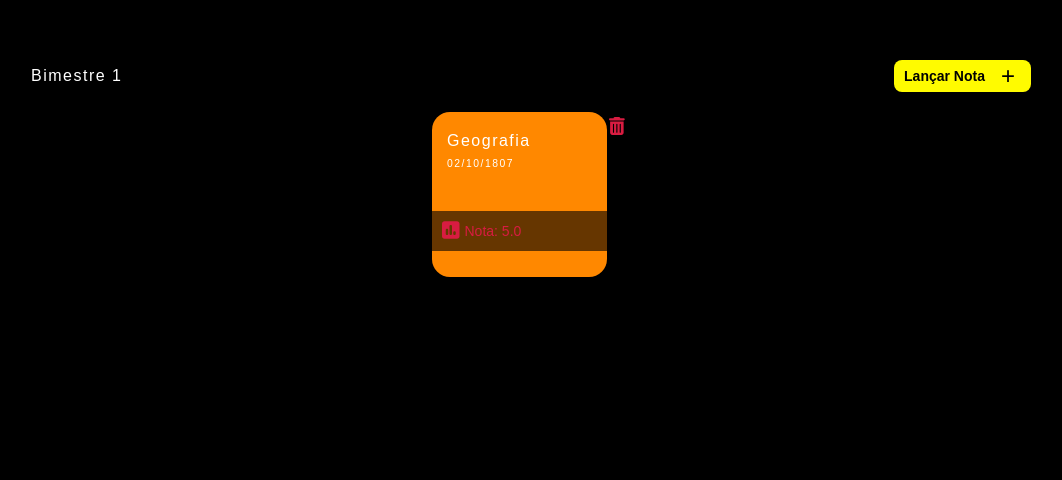
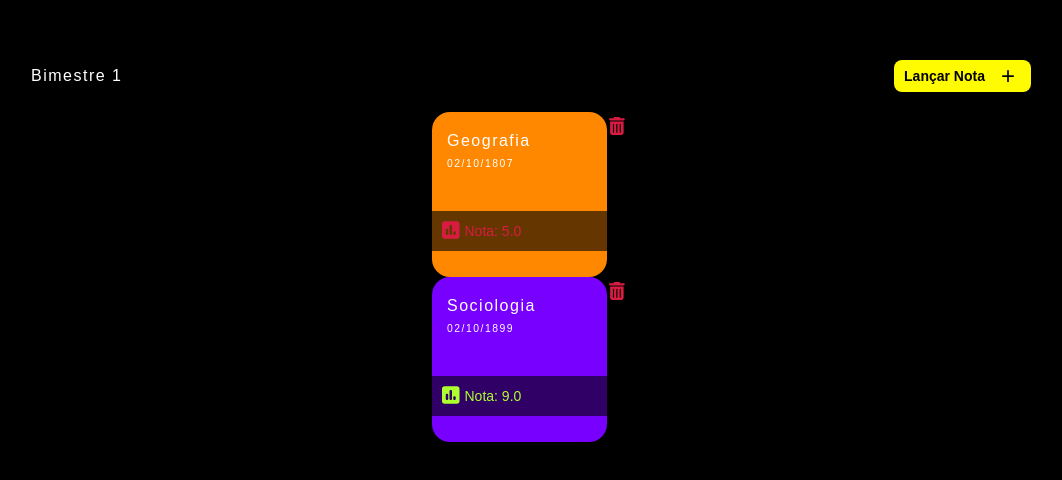
Before and after one commit to FreymundDeveloper/Note-Record, a React (Create React App) app in the folder frontend/: page / in a window 1280 px wide. Shown: the top 480 px of the page, without its empty margins (109-1171 px from the left). Built offline with nearby package versions, Linux system fonts and the light colour scheme.

Commit message:
Card Data Treatment

```diff
--- a/frontend/src/components/Card/CardMain.tsx
+++ b/frontend/src/components/Card/CardMain.tsx
@@ -12,13 +12,15 @@ interface CardMainProps {
 }
 
 export const CardMain: React.FC<CardMainProps> = ({ title, data, note, onButtonClick }) => {
+    const formattedData = data.trim() === '' ? '??/??/????' : data;
+
     return (
         <StyledCardMain>
             <StyledCard title={title}>
                 <Content>
                     <TitleContent>
                         <Button onClick={onButtonClick}><Title contentTitle={title} modeling={2} ></Title></Button>
-                        <Title contentTitle={data} modeling={3} ></Title>
+                        <Title contentTitle={formattedData} modeling={3} ></Title>
                     </TitleContent>
                     <ContainerNote title={title} note={note} />
                 </Content>
--- a/frontend/src/home/Home.tsx
+++ b/frontend/src/home/Home.tsx
@@ -25,6 +25,7 @@ export const Home: React.FC = () => {
         <ContainerHome>
             <ContainerTopic content="Bimestre 1" cardText="Lançar Nota" onButtonClick={handleOpenModal} />
             <CardMain title="Geografia" data="02/10/1807" note="5.0" onButtonClick={userOpenModal} />
+            <CardMain title="Sociologia" data="02/10/1899" note="9.0" onButtonClick={userOpenModal} />
             <Modal userSelectedCard={userSelection} isOpen={isModalOpen} content={"Bimestre 1"} onClose={handleCloseModal} />
         </ContainerHome>
     );
```
